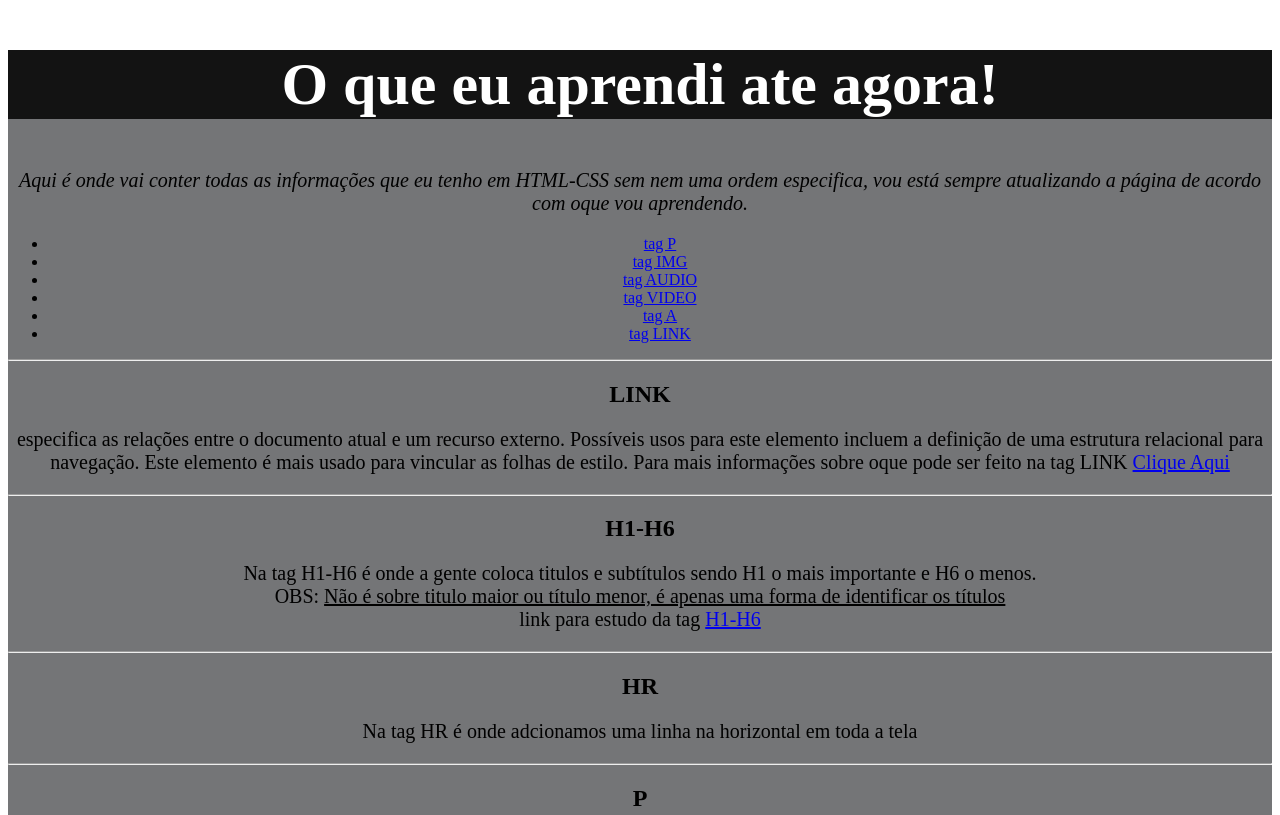
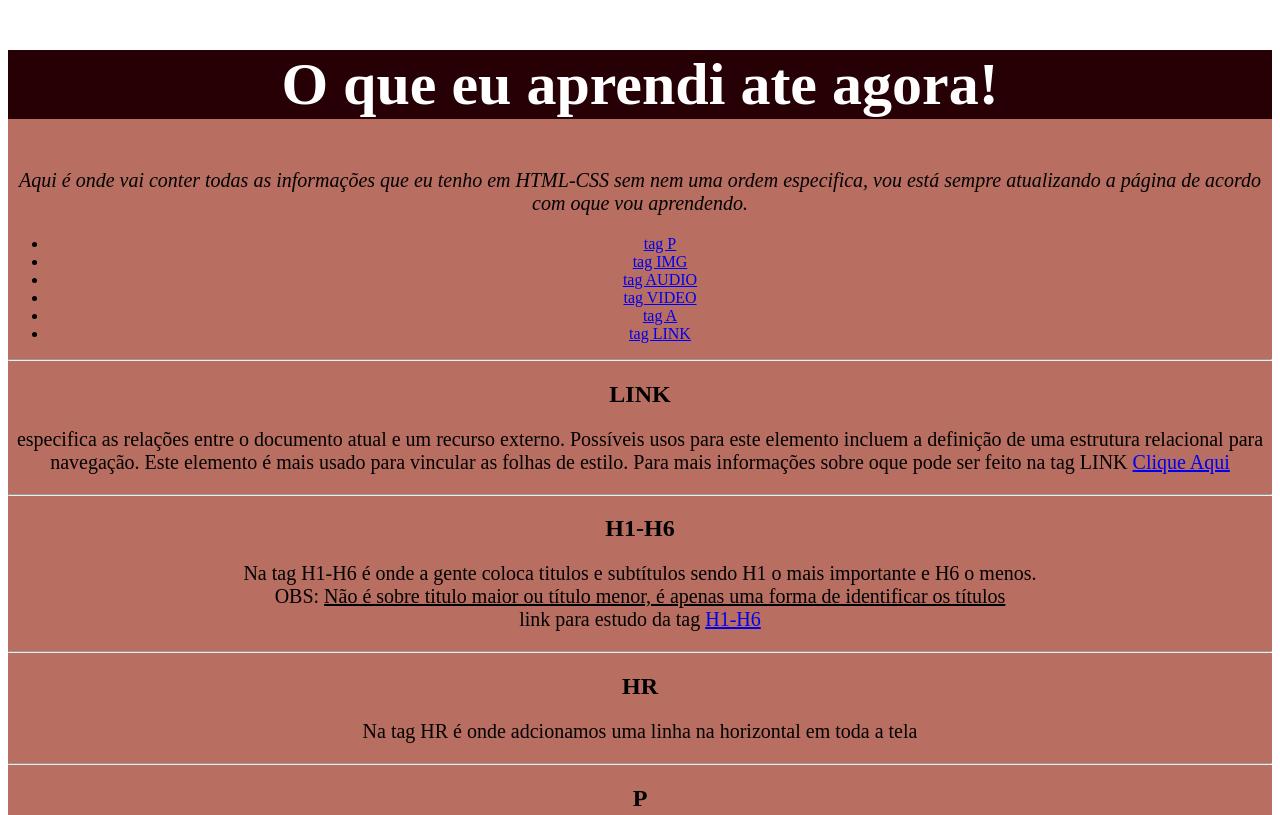
Before and after one commit to DatiorD/aprendendo_html-css, a plain HTML site: page aprendendo/index.html in a window 1280 px wide. Shown: the top 815 px of the page. Drawn offline with Linux system fonts and the light colour scheme.

Commit message:
aprendendo-4

```diff
--- a/aprendendo/style.css
+++ b/aprendendo/style.css
@@ -1,11 +1,11 @@
 h1 {
     font-size: 60px;
-    background-color: rgb(19, 19, 19);
+    background-color: #260004;
     color: rgb(255, 255, 255);
 }
 section {
     text-align: center;
-    background-color: rgb(116, 117, 119);
+    background-color: #B86E60;
 }
 p {
     color: rgb(0, 0, 0);
```
